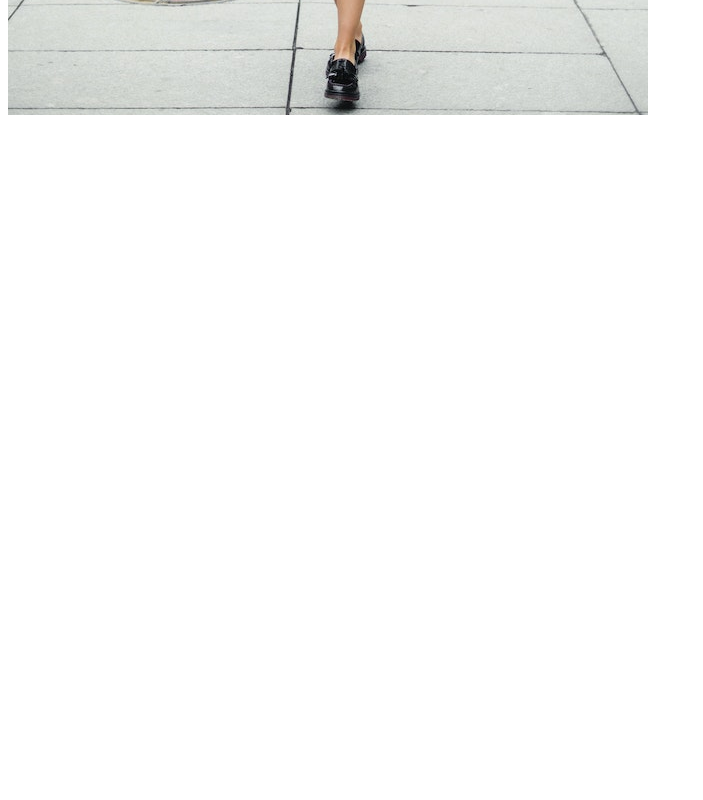
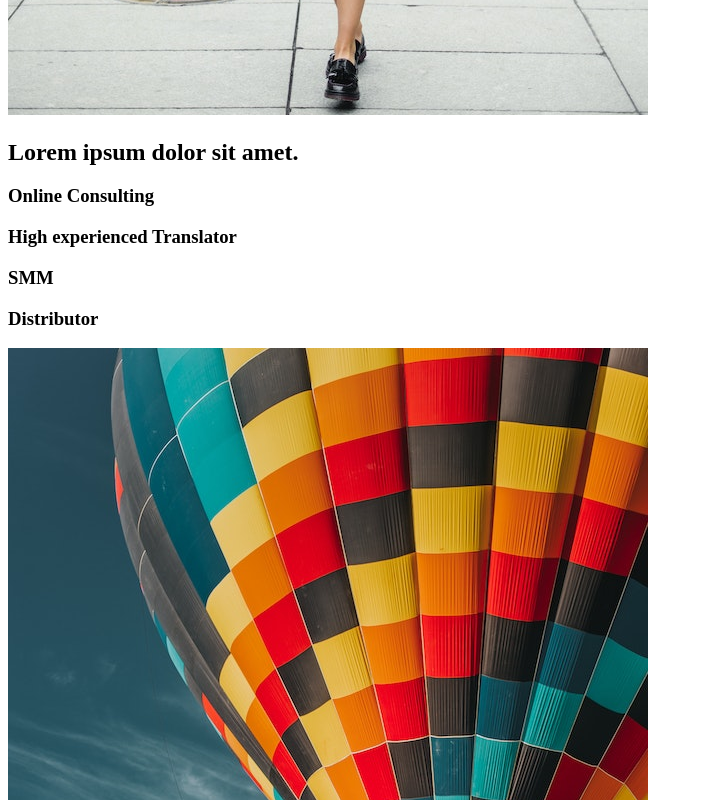
Before and after one commit to Sakhobiddin/Madomoa-agency-llc, a React (Create React App) app: page / in a window 1280 px wide. Shown: the part 1120-1920 px from the top of the page, without its empty margins (0-703 px from the left). Before the commit the page ends 1247 px from the top, so only its background shows below. Built offline with nearby package versions, Linux system fonts and the light colour scheme.

Commit message:
BenefitsSection complited

```diff
--- /dev/null
+++ b/src/components/BenefitsSection.js
@@ -0,0 +1,24 @@
+import React from "react";
+//import images
+import homeIntro2 from "../img/homeIntro2.jpg";
+
+const BenefitsSection = () => {
+  return (
+    <div>
+      <div className="benefits">
+        <div className="description">
+          <h2>Lorem ipsum dolor sit amet.</h2>
+          <div className="benefit">
+            <h3>Online Consulting</h3>
+            <h3>High experienced Translator</h3>
+            <h3>SMM</h3>
+            <h3>Distributor</h3>
+          </div>
+        </div>
+      </div>
+      <img src={homeIntro2} alt="a girl in ocean" />
+    </div>
+  );
+};
+
+export default BenefitsSection;
--- a/src/pages/AboutUs.js
+++ b/src/pages/AboutUs.js
@@ -1,11 +1,13 @@
 import React from "react";
 // import components
 import AboutSection from "../components/AboutSections";
+import BenefitsSection from "../components/BenefitsSection";
 
 const AboutUs = () => {
   return (
     <div>
       <AboutSection />
+      <BenefitsSection />
     </div>
   );
 };
```
Also changed, not shown: src/img/homeIntro2.jpg (added).
